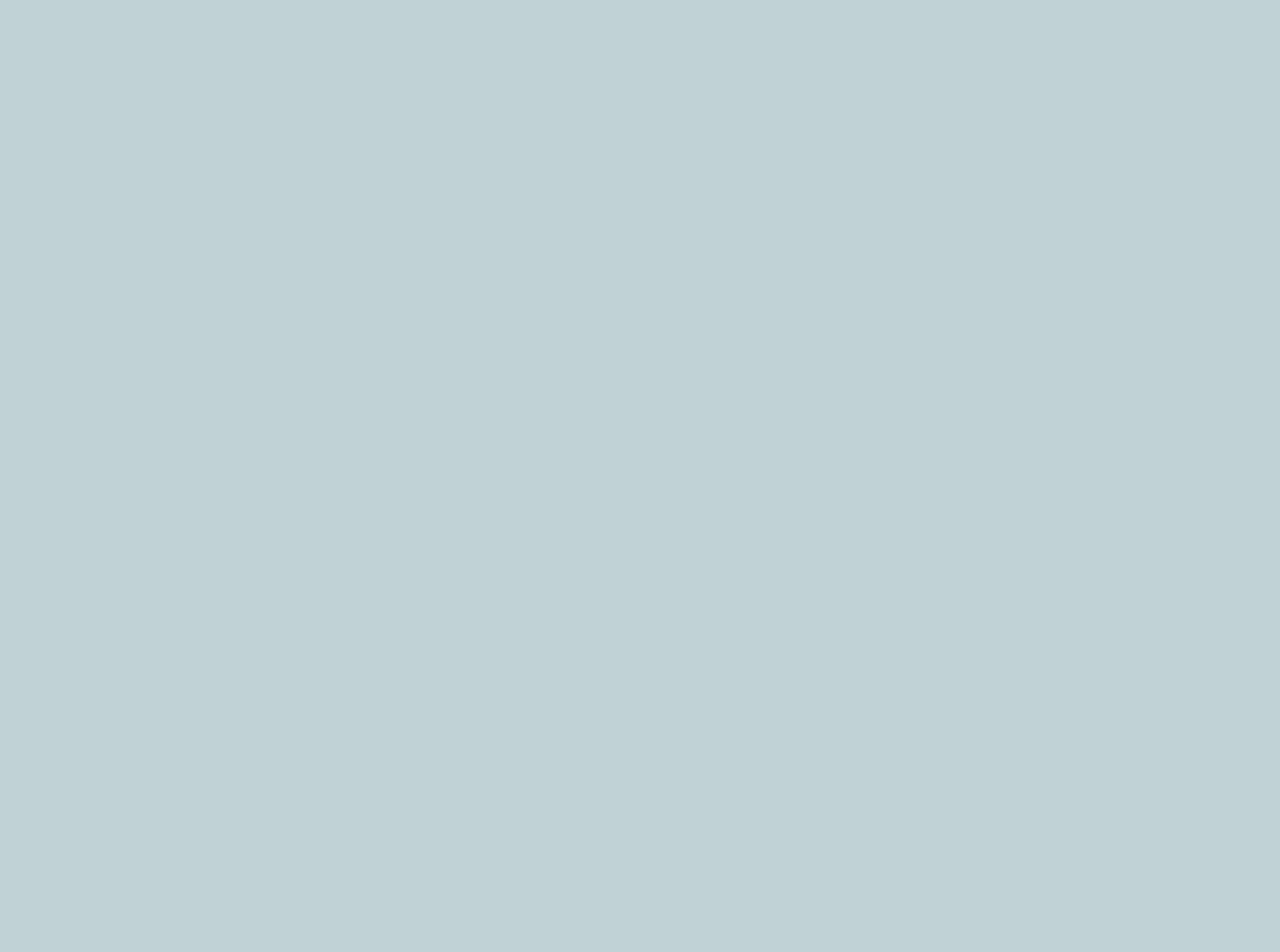
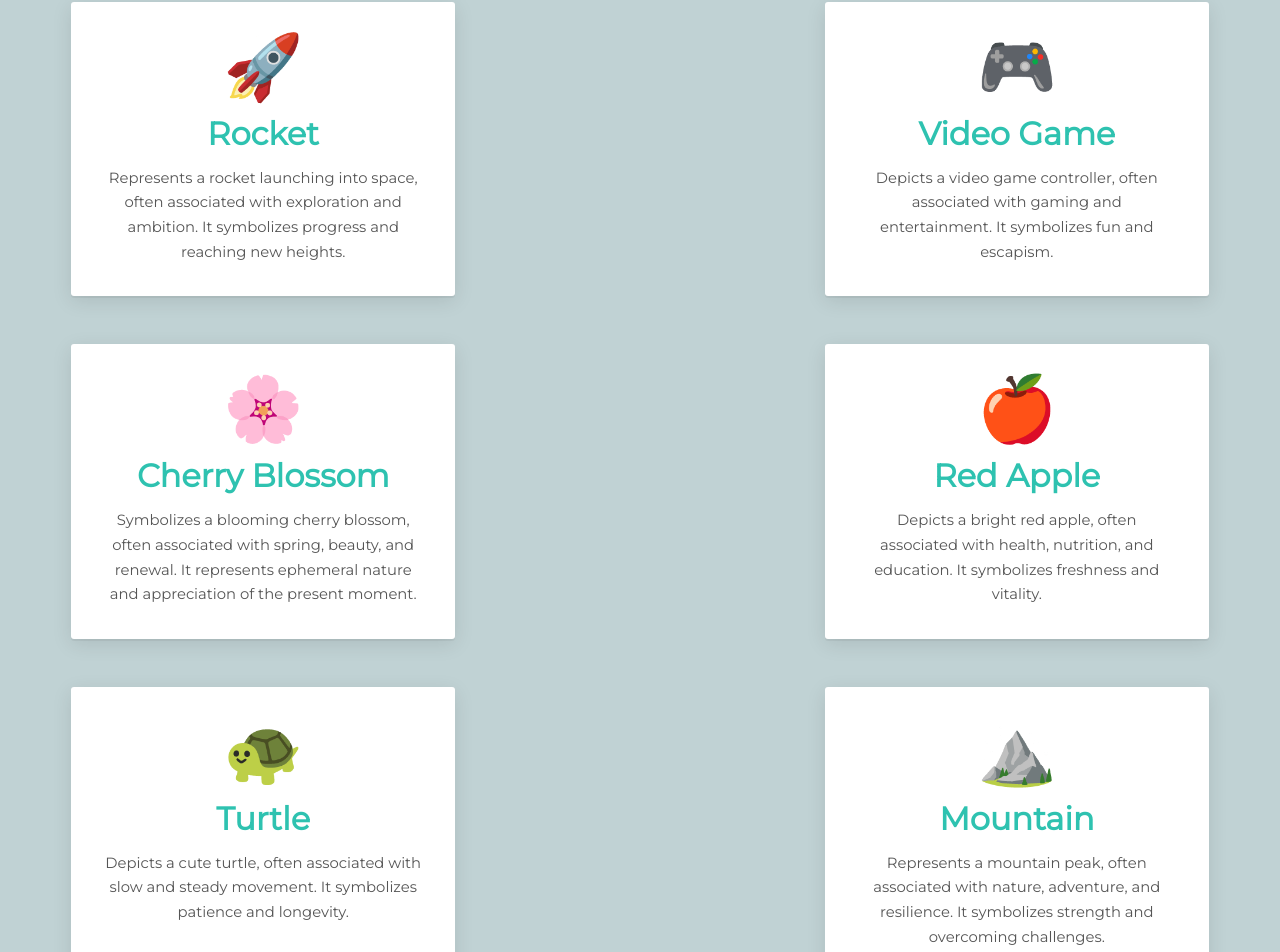
Before and after one commit to Michal-Forman/emojipedia, a React (Create React App) app: page / in a window 1280 px wide. Shown: the part 10992-11944 px from the top of the page. Before the commit the page ends 11058 px from the top, so only its background shows below. Built offline with nearby package versions, Linux system fonts and the light colour scheme.

Commit message:
prepare for deployment

```diff
--- a/src/emojipedia.js
+++ b/src/emojipedia.js
@@ -382,6 +382,67 @@ const emojipedia = [
         name: "Taco",
         meaning: "Represents a traditional Mexican taco, often associated with Mexican cuisine and food. It symbolizes deliciousness and flavor."
     },
+    {
+        id: 64,
+        emoji: "🍕",
+        name: "Pizza",
+        meaning: "Depicts a delicious pizza, often associated with Italian cuisine and comfort food. It symbolizes indulgence and satisfaction."
+    },
+    {
+        id: 65,
+        emoji: "🚀",
+        name: "Rocket",
+        meaning: "Represents a rocket launching into space, often associated with exploration and ambition. It symbolizes progress and reaching new heights."
+    },
+    {
+        id: 66,
+        emoji: "🎮",
+        name: "Video Game",
+        meaning: "Depicts a video game controller, often associated with gaming and entertainment. It symbolizes fun and escapism."
+    },
+    {
+        id: 67,
+        emoji: "🌸",
+        name: "Cherry Blossom",
+        meaning: "Symbolizes a blooming cherry blossom, often associated with spring, beauty, and renewal. It represents ephemeral nature and appreciation of the present moment."
+    },
+    {
+        id: 68,
+        emoji: "🍎",
+        name: "Red Apple",
+        meaning: "Depicts a bright red apple, often associated with health, nutrition, and education. It symbolizes freshness and vitality."
+    },
+    {
+        id: 69,
+        emoji: "🐢",
+        name: "Turtle",
+        meaning: "Depicts a cute turtle, often associated with slow and steady movement. It symbolizes patience and longevity."
+    },
+    {
+        id: 70,
+        emoji: "⛰️",
+        name: "Mountain",
+        meaning: "Represents a mountain peak, often associated with nature, adventure, and resilience. It symbolizes strength and overcoming challenges."
+    },
+    {
+        id: 71,
+        emoji: "📚",
+        name: "Books",
+        meaning: "Depict a stack of books, often associated with knowledge, learning, and education. It symbolizes wisdom and intellectual growth."
+    },
+    {
+        id: 72,
+        emoji: "🐾",
+        name: "Paw Prints",
+        meaning: "Depicts the imprints of animal paws, often associated with pets and wildlife. It symbolizes companionship and animal presence."
+    },
+    {
+        id: 73,
+        emoji: "🌞",
+        name: "Sun with Face",
+        meaning: "Depicts a smiling sun with a face, often associated with warmth, happiness, and sunny weather. It symbolizes positivity and optimism."
+    }
+
 ];
 
 export default emojipedia;
```
Also changed, not shown: package.json (+6 -2 lines), 1 other file (tests, documents, lock files or other folders).
